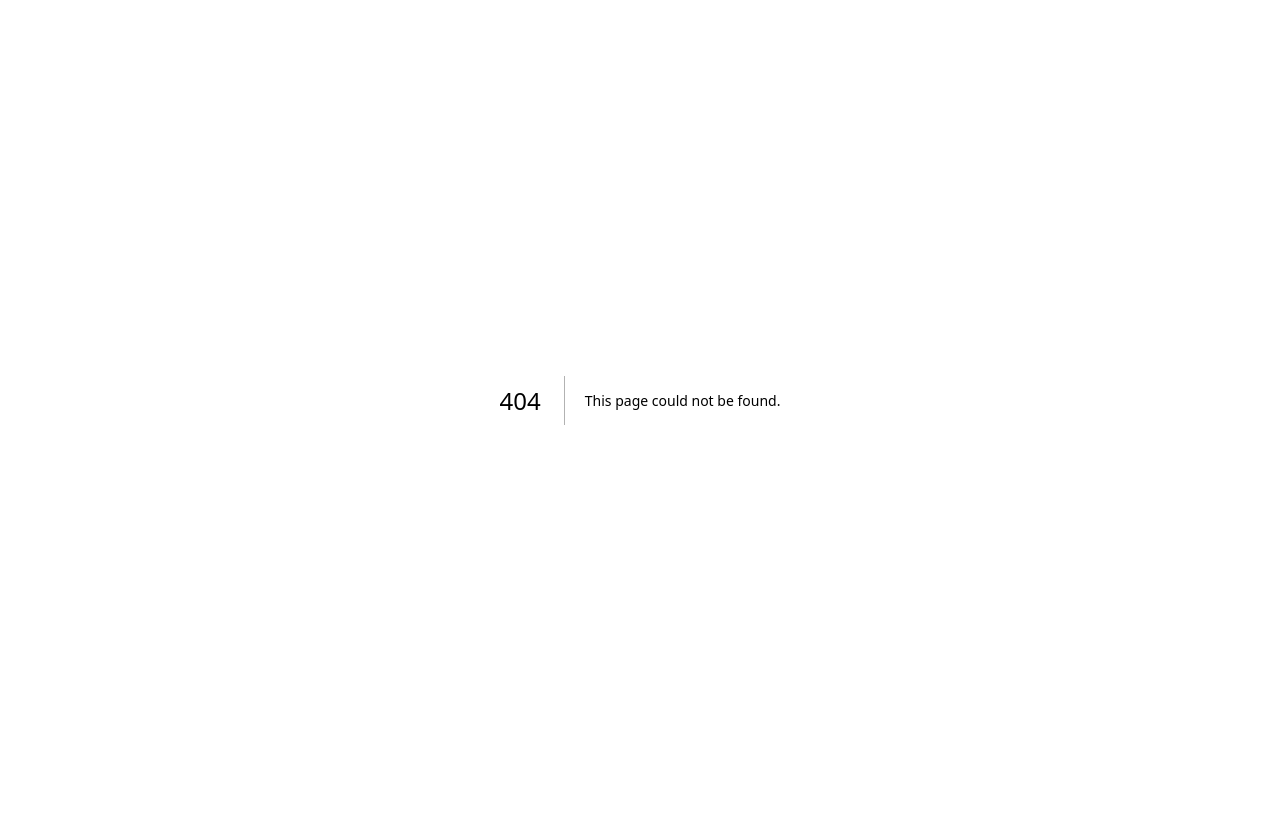
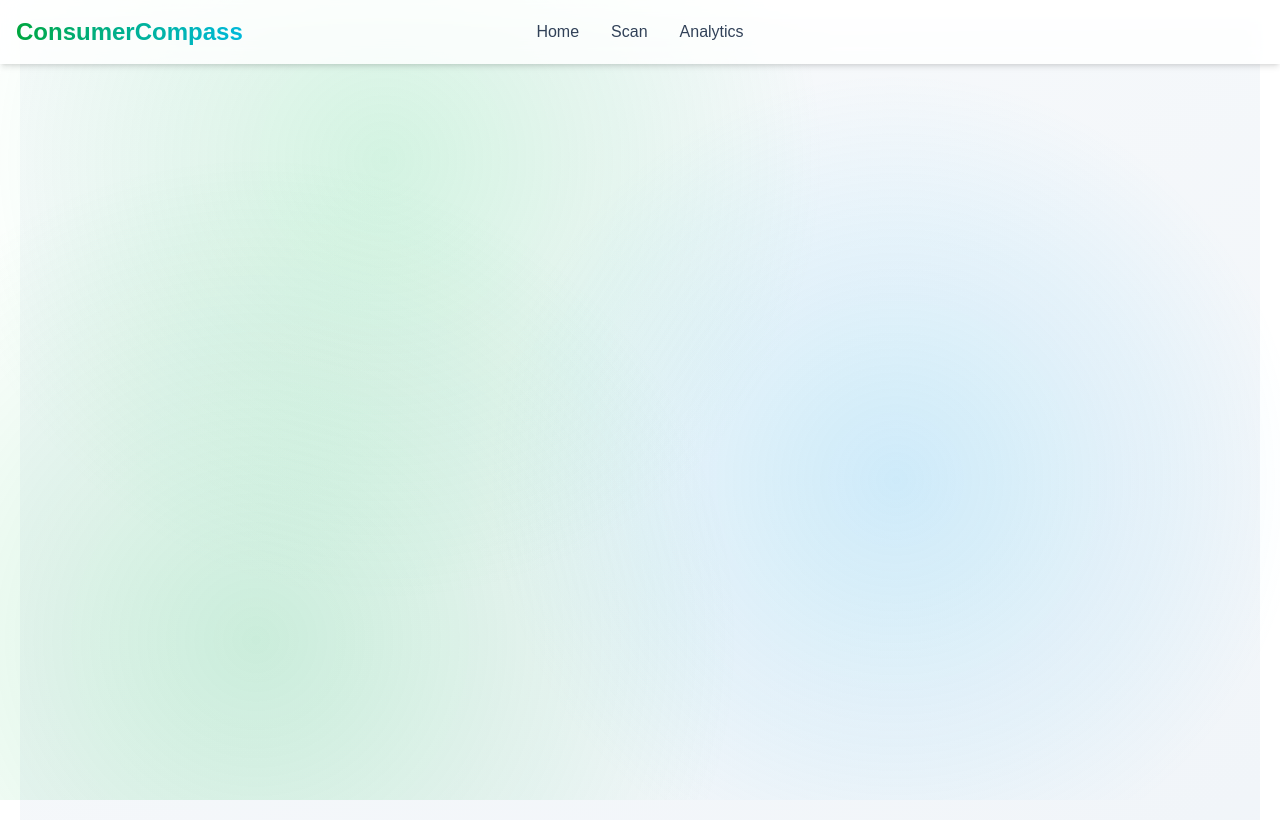
Before and after one commit to TheSigmaSociety/ConsumerCompass-FrontEnd, a Next.js app: page /analytics in a window 1280 px wide. Before the commit this address had no page. Before the commit the page ends 800 px from the top, so only its background shows below. Built offline with nearby package versions, Linux system fonts and the light colour scheme.

Commit message:
dont worry about it

```diff
--- /dev/null
+++ b/src/app/analytics/page.tsx
@@ -0,0 +1,23 @@
+import Navbar from '@/components/navbar';
+import React from 'react';
+
+const AnalyticsPage = () => {
+    return (
+
+
+
+        <div style={{ fontFamily: 'Arial, sans-serif', textAlign: 'center', padding: '20px' }}>
+            <div className="min-h-screen bg-gradient-to-br from-slate-50 to-slate-100 dark:from-slate-900 dark:to-slate-800 relative">
+                    <div className="fixed inset-0 bg-[radial-gradient(circle_at_30%_20%,#4ade8033,transparent_40%)] dark:bg-[radial-gradient(circle_at_30%_20%,#4ade8015,transparent_40%)] z-0"></div>
+                    <div className="fixed inset-0 bg-[radial-gradient(circle_at_70%_60%,#38bdf833,transparent_40%)] dark:bg-[radial-gradient(circle_at_70%_60%,#38bdf815,transparent_40%)] z-0"></div>
+                    <div className="fixed inset-0 bg-[radial-gradient(circle_at_20%_80%,#22c55e33,transparent_40%)] dark:bg-[radial-gradient(circle_at_20%_80%,#22c55e15,transparent_40%)] z-0"></div>
+                    <Navbar />
+
+            </div>
+
+
+        </div>
+    );
+};
+
+export default AnalyticsPage;
--- a/src/components/barcode-scanner.tsx
+++ b/src/components/barcode-scanner.tsx
@@ -62,9 +62,8 @@ export default function BarcodeScanner({ onScan }: BarcodeScannerProps) {
 
             setScanSuccess(true);
             setTimeout(() => setScanSuccess(false), 1500);
-            if (onScan) {
-              stopScanning();
-            }
+            if(text) stopScanning();
+
           }
         }
       );
```
